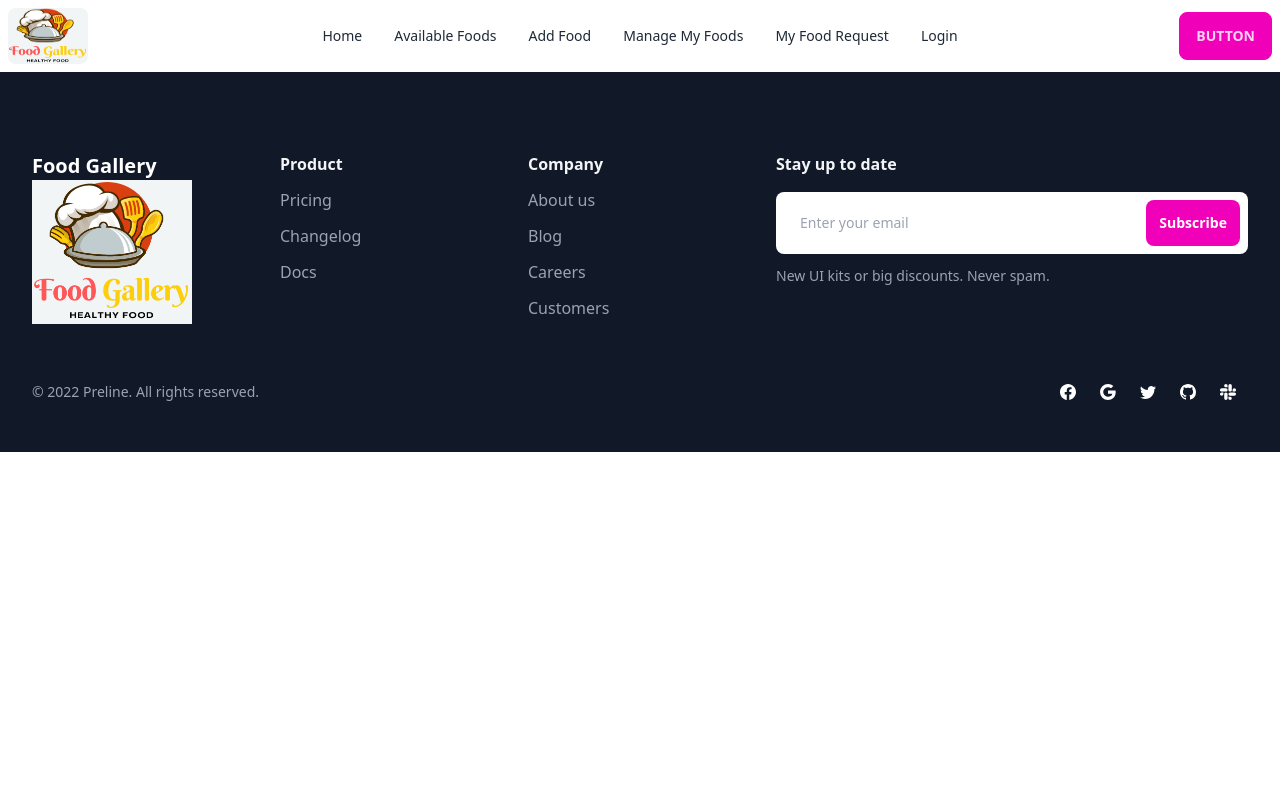
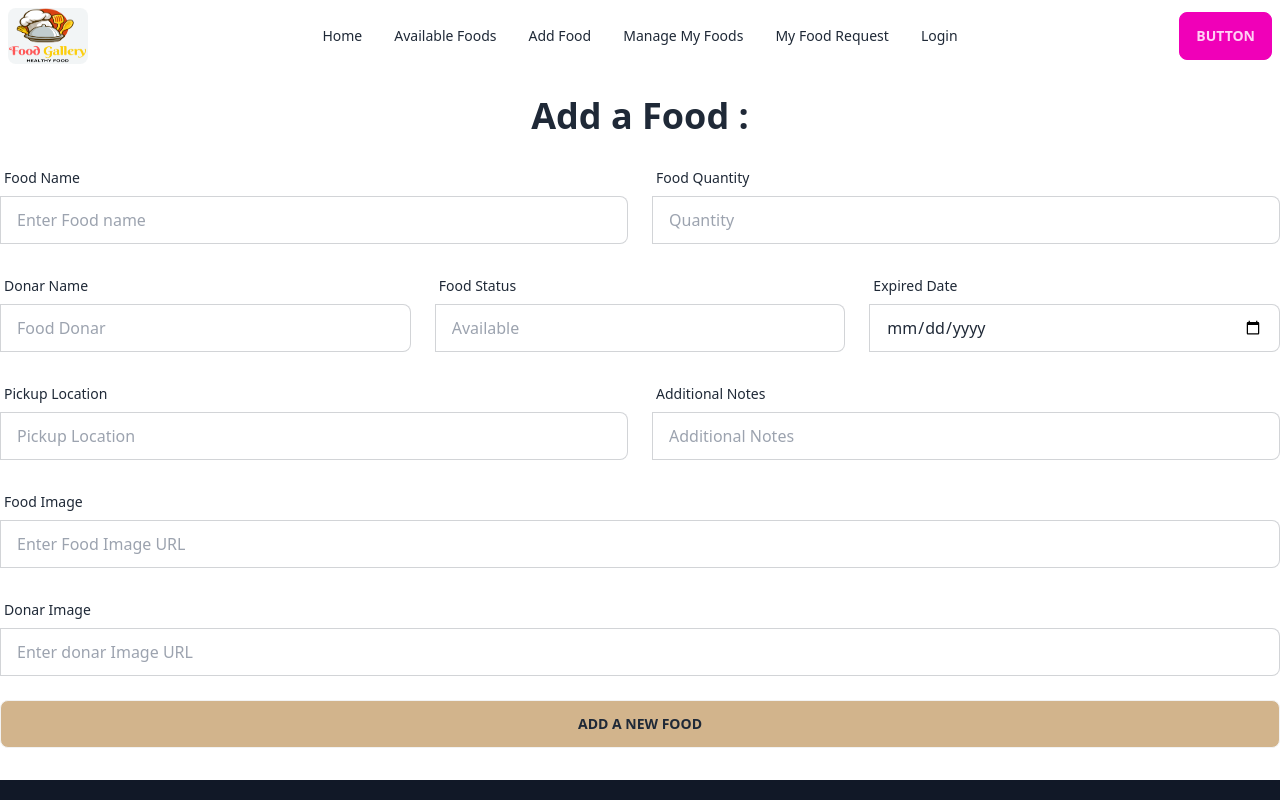
Before and after one commit to msahrana/food-gallery-client, a React (Vite) app: page /addFood in a window 1280 px wide. Shown: the top 800 px of the page. Built offline with nearby package versions, Linux system fonts and the light colour scheme.

Commit message:
foodDetails part is created

```diff
--- a/package.json
+++ b/package.json
@@ -13,7 +13,8 @@
     "preline": "^2.0.0",
     "react": "^18.2.0",
     "react-dom": "^18.2.0",
-    "react-router-dom": "^6.18.0"
+    "react-router-dom": "^6.18.0",
+    "sweetalert2": "^11.9.0"
   },
   "devDependencies": {
     "@types/react": "^18.2.15",
--- a/src/main.jsx
+++ b/src/main.jsx
@@ -15,7 +15,7 @@ import Register from './pages/Register';
 import ErrorPage from './error/ErrorPage';
 import Home from './pages/Home/Home';
 import AddFood from './pages/AddFood';
-import CheckOut from './pages/CheckOut';
+import FoodDetails from './pages/FoodDetails';
 
 const router = createBrowserRouter([
   {
@@ -54,7 +54,7 @@ const router = createBrowserRouter([
       },
       {
         path: '/food/:id',
-        element: <CheckOut></CheckOut>,
+        element: <FoodDetails></FoodDetails>,
         loader: ({params}) => fetch(`http://localhost:5000/food/${params.id}`)
       }
     ]
--- a/src/pages/AddFood.jsx
+++ b/src/pages/AddFood.jsx
@@ -1,9 +1,184 @@
+import Swal from 'sweetalert2'
+
+const AddFood = () => {
+
+    const handleAddFood = e =>{
+        e.preventDefault();
+        const form = e.target;
+        const name = form.name.value
+        const quantity = form.quantity.value
+        const donar = form.donar.value
+        const status = form.status.value
+        const expireDate = form.expireDate.value
+        const location = form.location.value
+        const notes = form.notes.value
+        const foodImage = form.foodImage.value
+        const donarImage = form.donarImage.value
+
+        const newFood = {name, quantity, donar, status,expireDate, location, notes, foodImage, donarImage}
+        console.log(newFood)
+
+        fetch('http://localhost:5000/food',{
+            method: 'POST',
+            headers: {
+                'content-type': 'application/json'
+            },
+            body: JSON.stringify(newFood)
+        })
+        .then(res=>res.json())
+        .then(data =>{
+            console.log(data)
+            if (data.insertedId) {
+                Swal.fire({
+                    title: 'Success!',
+                    text: 'New Food Added Successfully',
+                    icon: 'success',
+                    confirmButtonText: 'Cool'
+                  })
+            }
+        })
+    }
 
 
-const AddFood = () => {
     return (
         <div>
-
+            <h1 className="text-4xl font-bold text-center my-6"> Add a Food : </h1>
+            <div>
+            <form onSubmit={handleAddFood}>
+          <div className="md:flex gap-6 mb-6">
+            <div className="form-control md:w-1/2">
+              <label className="label">
+                <span className="label-text">Food Name</span>
+              </label>
+              <label className="input-group">
+                <input
+                  type="text"
+                  name="name"
+                  placeholder="Enter Food name"
+                  className="input input-bordered w-full"
+                />
+              </label>
+            </div>
+            <div className="form-control w-1/2">
+              <label className="label">
+                <span className="label-text">Food Quantity</span>
+              </label>
+              <label className="input-group">
+                <input
+                  type="text"
+                  name="quantity"
+                  placeholder="Quantity"
+                  className="input input-bordered w-full"
+                />
+              </label>
+            </div>
+          </div>
+          <div className="md:flex gap-6 mb-6">
+            <div className="form-control md:w-1/2">
+              <label className="label">
+                <span className="label-text">Donar Name</span>
+              </label>
+              <label className="input-group">
+                <input
+                  type="text"
+                  name="donar"
+                  placeholder="Food Donar"
+                  className="input input-bordered w-full"
+                />
+              </label>
+            </div>
+            <div className="form-control w-1/2">
+              <label className="label">
+                <span className="label-text">Food Status</span>
+              </label>
+              <label className="input-group">
+                <input
+                  type="text"
+                  name="status"
+                  placeholder="Available"
+                  className="input input-bordered w-full"
+                />
+              </label>
+            </div>
+            <div className="form-control w-1/2">
+              <label className="label">
+                <span className="label-text">Expired Date</span>
+              </label>
+              <label className="input-group">
+                <input
+                  type="date"
+                  name="expireDate"
+                  placeholder="Expired Date"
+                  className="input input-bordered w-full"
+                />
+              </label>
+            </div>
+          </div>
+          <div className="md:flex gap-6 mb-6">
+            <div className="form-control md:w-1/2">
+              <label className="label">
+                <span className="label-text">Pickup Location</span>
+              </label>
+              <label className="input-group">
+                <input
+                  type="text"
+                  name="location"
+                  placeholder="Pickup Location"
+                  className="input input-bordered w-full"
+                />
+              </label>
+            </div>
+            <div className="form-control w-1/2">
+              <label className="label">
+                <span className="label-text">Additional Notes</span>
+              </label>
+              <label className="input-group">
+                <input
+                  type="text"
+                  name="notes"
+                  placeholder="Additional Notes"
+                  className="input input-bordered w-full"
+                />
+              </label>
+            </div>
+          </div>
+          <div className="mb-6">
+            <div className="form-control md:w-full">
+              <label className="label">
+                <span className="label-text">Food Image</span>
+              </label>
+              <label className="input-group">
+                <input
+                  type="text"
+                  name="foodImage"
+                  placeholder="Enter Food Image URL"
+                  className="input input-bordered w-full"
+                />
+              </label>
+            </div>
+          </div>
+          <div className="mb-6">
+            <div className="form-control md:w-full">
+              <label className="label">
+                <span className="label-text">Donar Image</span>
+              </label>
+              <label className="input-group">
+                <input
+                  type="text"
+                  name="donarImage"
+                  placeholder="Enter donar Image URL"
+                  className="input input-bordered w-full"
+                />
+              </label>
+            </div>
+          </div>
+          <input
+            type="submit"
+            value="Add a New Food"
+            className="btn btn-block bg-[#D2B48C] mb-8"
+          />
+        </form>
+            </div>
         </div>
     );
 };
--- a/src/pages/CheckOut.jsx
+++ b/src/pages/CheckOut.jsx
@@ -3,10 +3,7 @@
 const CheckOut = () => {
     return (
         <div>
-            <h1 className="text-4xl font-bold text-center my-6">Food details : </h1>
-            <div>
 
-            </div>
         </div>
     );
 };
--- /dev/null
+++ b/src/pages/FoodDetails.jsx
@@ -0,0 +1,56 @@
+
+
+const FoodDetails = () => {
+
+
+  return (
+    <div>
+      <h1 className="text-4xl font-bold text-center my-6">Single Food details : </h1>
+      <div className="justify-center items-center mx-auto">
+        <div className="max-w-sm bg-white border border-gray-200 rounded-lg shadow dark:bg-gray-800 dark:border-gray-700">
+          <a href="#">
+            <img
+              className="rounded-t-lg"
+              src=""
+              alt=""
+            />
+          </a>
+          <div className="p-5">
+            <a href="#">
+              <h5 className="mb-2 text-2xl font-bold tracking-tight text-gray-900 dark:text-white">
+                Noteworthy technology acquisitions 2021
+              </h5>
+            </a>
+            <p className="mb-3 font-normal text-gray-700 dark:text-gray-400">
+              Here are the biggest enterprise technology acquisitions of 2021 so
+              far, in reverse chronological order.
+            </p>
+            <a
+              href="#"
+              className="inline-flex items-center px-3 py-2 text-sm font-medium text-center text-white bg-blue-700 rounded-lg hover:bg-blue-800 focus:ring-4 focus:outline-none focus:ring-blue-300 dark:bg-blue-600 dark:hover:bg-blue-700 dark:focus:ring-blue-800"
+            >
+              Request
+              <svg
+                className="w-3.5 h-3.5 ml-2"
+                aria-hidden="true"
+                xmlns="http://www.w3.org/2000/svg"
+                fill="none"
+                viewBox="0 0 14 10"
+              >
+                <path
+                  stroke="currentColor"
+                  strokeLinecap="round"
+                  strokeLinejoin="round"
+                  strokeWidth="2"
+                  d="M1 5h12m0 0L9 1m4 4L9 9"
+                />
+              </svg>
+            </a>
+          </div>
+        </div>
+      </div>
+    </div>
+  );
+};
+
+export default FoodDetails;
```
Also changed, not shown: 1 other file (tests, documents, lock files or other folders).
